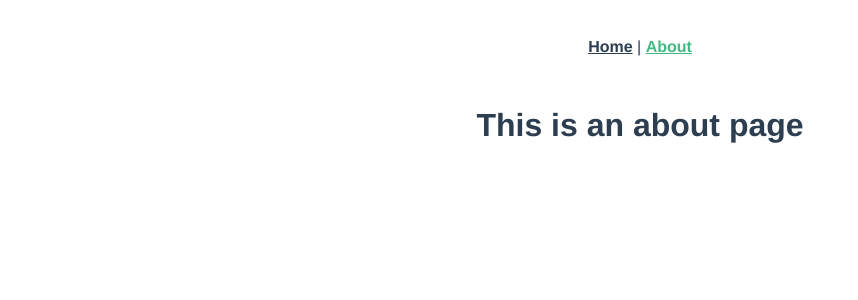
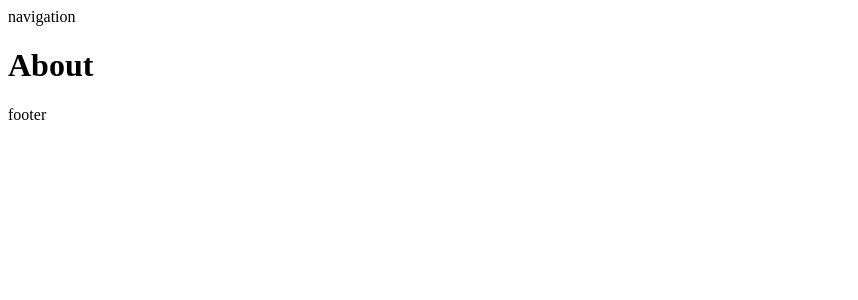
Before and after one commit to danielsoohwankim/GoldStone.Web, a Vue app: page /#/about in a window 1280 px wide. Shown: the top 300 px of the page, without its empty margins (0-858 px from the left). Built offline with nearby package versions, Linux system fonts and the light colour scheme.

Commit message:
boilerplate

```diff
--- a/package.json
+++ b/package.json
@@ -15,7 +15,8 @@
     "vue-class-component": "^7.0.2",
     "vue-property-decorator": "^8.1.0",
     "vue-router": "^3.0.3",
-    "vuex": "^3.0.1"
+    "vuex": "^3.0.1",
+    "vuex-module-decorators": "^0.10.1"
   },
   "devDependencies": {
     "@types/jest": "^23.1.4",
--- a/src/App.vue
+++ b/src/App.vue
@@ -1,31 +1,27 @@
 <template>
   <div id="app">
-    <div id="nav">
-      <router-link to="/">Home</router-link> |
-      <router-link to="/about">About</router-link>
-    </div>
+    <AppNavigation/>
     <router-view/>
+    <AppFooter/>
   </div>
 </template>
 
+<script>
+import { Vue, Component } from 'vue-property-decorator';
+import AppFooter from '@/components/layouts/Footer.vue';
+import AppNavigation from '@/components/layouts/Navigation.vue';
+
+@Component({
+  components: {
+    AppFooter,
+    AppNavigation,
+  }
+})
+
+export default class App extends Vue {
+
+}
+</script>
+
 <style>
-#app {
-  font-family: 'Avenir', Helvetica, Arial, sans-serif;
-  -webkit-font-smoothing: antialiased;
-  -moz-osx-font-smoothing: grayscale;
-  text-align: center;
-  color: #2c3e50;
-}
-#nav {
-  padding: 30px;
-}
-
-#nav a {
-  font-weight: bold;
-  color: #2c3e50;
-}
-
-#nav a.router-link-exact-active {
-  color: #42b983;
-}
 </style>
--- a/src/components/HelloWorld.vue
+++ /dev/null
@@ -1,60 +0,0 @@
-<template>
-  <div class="hello">
-    <h1>{{ msg }}</h1>
-    <p>
-      For a guide and recipes on how to configure / customize this project,<br>
-      check out the
-      <a href="https://cli.vuejs.org" target="_blank" rel="noopener">vue-cli documentation</a>.
-    </p>
-    <h3>Installed CLI Plugins</h3>
-    <ul>
-      <li><a href="https://github.com/vuejs/vue-cli/tree/dev/packages/%40vue/cli-plugin-babel" target="_blank" rel="noopener">babel</a></li>
-      <li><a href="https://github.com/vuejs/vue-cli/tree/dev/packages/%40vue/cli-plugin-typescript" target="_blank" rel="noopener">typescript</a></li>
-      <li><a href="https://github.com/vuejs/vue-cli/tree/dev/packages/%40vue/cli-plugin-unit-jest" target="_blank" rel="noopener">unit-jest</a></li>
-      <li><a href="https://github.com/vuejs/vue-cli/tree/dev/packages/%40vue/cli-plugin-e2e-cypress" target="_blank" rel="noopener">e2e-cypress</a></li>
-    </ul>
-    <h3>Essential Links</h3>
-    <ul>
-      <li><a href="https://vuejs.org" target="_blank" rel="noopener">Core Docs</a></li>
-      <li><a href="https://forum.vuejs.org" target="_blank" rel="noopener">Forum</a></li>
-      <li><a href="https://chat.vuejs.org" target="_blank" rel="noopener">Community Chat</a></li>
-      <li><a href="https://twitter.com/vuejs" target="_blank" rel="noopener">Twitter</a></li>
-      <li><a href="https://news.vuejs.org" target="_blank" rel="noopener">News</a></li>
-    </ul>
-    <h3>Ecosystem</h3>
-    <ul>
-      <li><a href="https://router.vuejs.org" target="_blank" rel="noopener">vue-router</a></li>
-      <li><a href="https://vuex.vuejs.org" target="_blank" rel="noopener">vuex</a></li>
-      <li><a href="https://github.com/vuejs/vue-devtools#vue-devtools" target="_blank" rel="noopener">vue-devtools</a></li>
-      <li><a href="https://vue-loader.vuejs.org" target="_blank" rel="noopener">vue-loader</a></li>
-      <li><a href="https://github.com/vuejs/awesome-vue" target="_blank" rel="noopener">awesome-vue</a></li>
-    </ul>
-  </div>
-</template>
-
-<script lang="ts">
-import { Component, Prop, Vue } from 'vue-property-decorator';
-
-@Component
-export default class HelloWorld extends Vue {
-  @Prop() private msg!: string;
-}
-</script>
-
-<!-- Add "scoped" attribute to limit CSS to this component only -->
-<style scoped>
-h3 {
-  margin: 40px 0 0;
-}
-ul {
-  list-style-type: none;
-  padding: 0;
-}
-li {
-  display: inline-block;
-  margin: 0 10px;
-}
-a {
-  color: #42b983;
-}
-</style>
--- /dev/null
+++ b/src/components/layouts/Footer.vue
@@ -0,0 +1,5 @@
+<template>
+  <footer>
+    <div>footer</div>
+  </footer>
+</template>
--- /dev/null
+++ b/src/components/layouts/Navigation.vue
@@ -0,0 +1,5 @@
+<template>
+  <nav class="navbar navbar-light">
+    <div>navigation</div>
+  </nav>
+</template>
--- a/src/router.ts
+++ b/src/router.ts
@@ -14,10 +14,7 @@ export default new Router({
     {
       path: '/about',
       name: 'about',
-      // route level code-splitting
-      // this generates a separate chunk (about.[hash].js) for this route
-      // which is lazy-loaded when the route is visited.
-      component: () => import(/* webpackChunkName: "about" */ './views/About.vue'),
+      component: () => import('@/views/About.vue'),
     },
   ],
 });
--- a/src/views/About.vue
+++ b/src/views/About.vue
@@ -1,5 +1,5 @@
 <template>
-  <div class="about">
-    <h1>This is an about page</h1>
+  <div>
+    <h1>About</h1>
   </div>
 </template>
--- a/src/views/Home.vue
+++ b/src/views/Home.vue
@@ -1,18 +1,5 @@
 <template>
-  <div class="home">
-    <img alt="Vue logo" src="../assets/logo.png">
-    <HelloWorld msg="Welcome to Your Vue.js + TypeScript App"/>
-  </div>
+<div>
+  <h1>Home</h1>
+</div>
 </template>
-
-<script lang="ts">
-import { Component, Vue } from 'vue-property-decorator';
-import HelloWorld from '@/components/HelloWorld.vue'; // @ is an alias to /src
-
-@Component({
-  components: {
-    HelloWorld,
-  },
-})
-export default class Home extends Vue {}
-</script>
```
Also changed, not shown: 1 other file (tests, documents, lock files or other folders).
